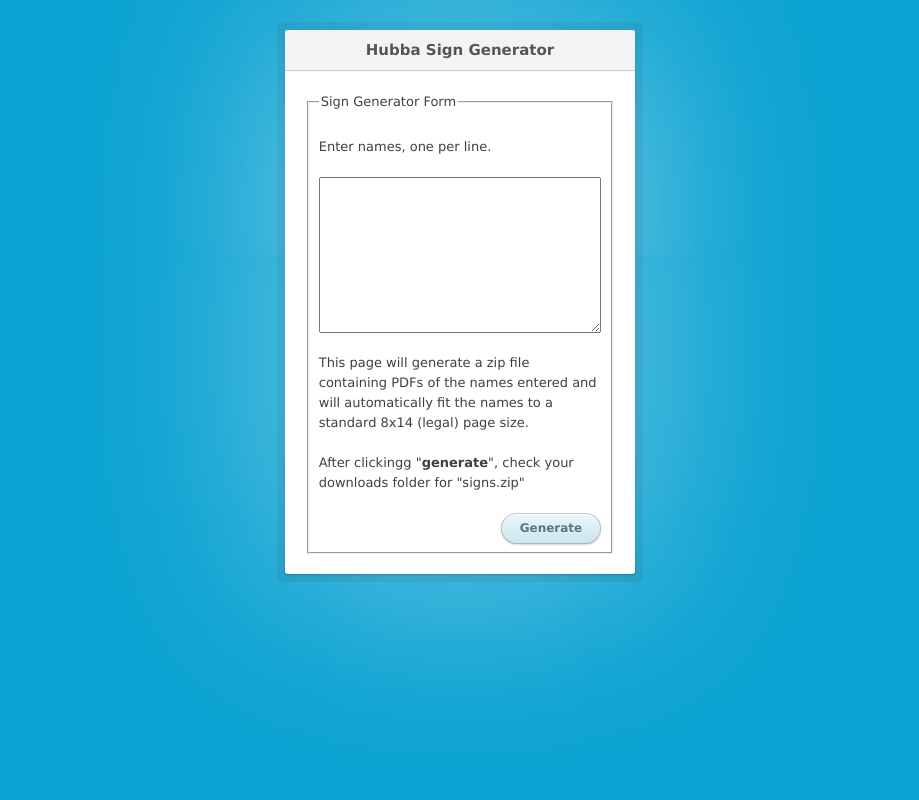
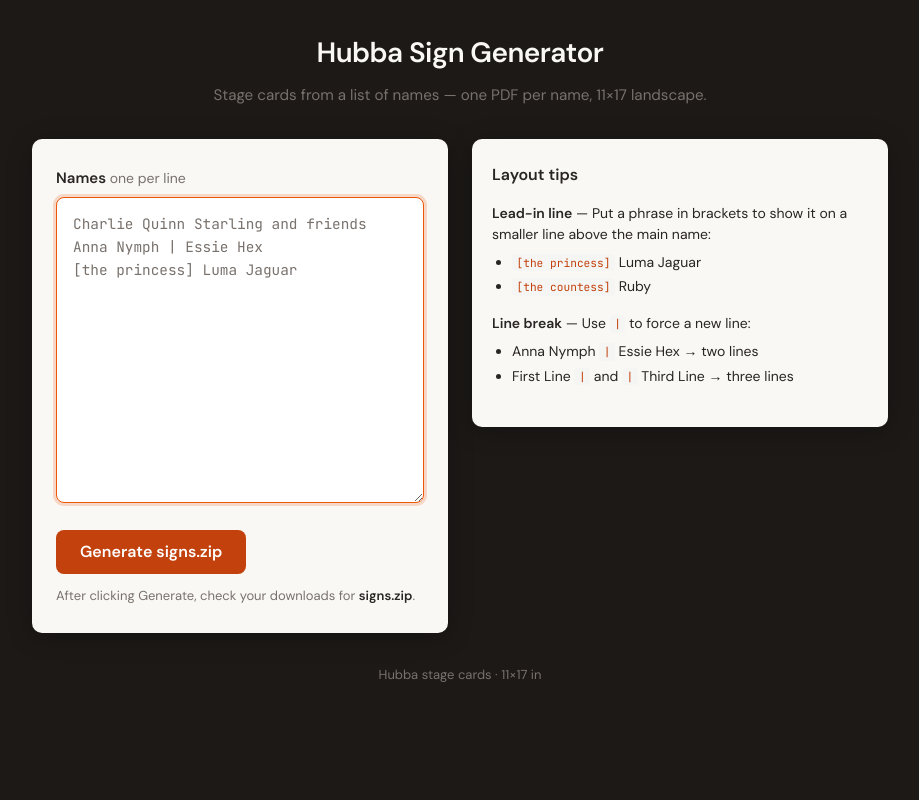
Before and after one commit to netik/hubba_stage_cards, a Flask app: page /signs/ in a window 1280 px wide. Shown: the whole page, without its empty margins (180-1099 px from the left). Run offline with Flask 3, Linux system fonts and the light colour scheme.

Commit message:
add commands in the text for the signs

```diff
--- a/static/css/style.css
+++ b/static/css/style.css
@@ -1,178 +1,225 @@
-/*
- * Copyright (c) 2012 Thibaut Courouble
- * http://www.cssflow.com
- * Licensed under the MIT License
- *
- * Sass/SCSS source: https://goo.gl/0jzXf
- * PSD by Orman Clark: https://goo.gl/D8zmk
- */
+/* Hubba Sign Generator — stage card form */
+
+:root {
+  --bg: #1c1917;
+  --card: #faf8f5;
+  --text: #292524;
+  --muted: #78716c;
+  --accent: #c2410c;
+  --accent-hover: #9a3412;
+  --border: #e7e5e4;
+  --focus: #ea580c;
+  --radius: 10px;
+  --font-sans: "DM Sans", system-ui, sans-serif;
+  --font-mono: "JetBrains Mono", ui-monospace, monospace;
+}
+
+*,
+*::before,
+*::after {
+  box-sizing: border-box;
+}
 
 body {
-  font: 13px/20px "Lucida Grande", Tahoma, Verdana, sans-serif;
-  color: #404040;
-  background: #0ca3d2;
+  margin: 0;
+  min-height: 100vh;
+  font-family: var(--font-sans);
+  font-size: 16px;
+  line-height: 1.5;
+  color: var(--text);
+  background: var(--bg);
+  -webkit-font-smoothing: antialiased;
 }
 
-.login {
-  position: relative;
-  margin: 30px auto;
-  padding: 20px 20px 20px;
-  width: 310px;
-  background: white;
-  border-radius: 3px;
-  -webkit-box-shadow: 0 0 200px rgba(255, 255, 255, 0.5), 0 1px 2px rgba(0, 0, 0, 0.3);
-  box-shadow: 0 0 200px rgba(255, 255, 255, 0.5), 0 1px 2px rgba(0, 0, 0, 0.3);
+.page {
+  max-width: 56rem;
+  margin: 0 auto;
+  padding: 2rem 1.25rem 3rem;
 }
 
-.login:before {
-  content: '';
-  position: absolute;
-  top: -8px;
-  right: -8px;
-  bottom: -8px;
-  left: -8px;
-  z-index: -1;
-  background: rgba(0, 0, 0, 0.08);
-  border-radius: 4px;
+/* Two columns: form left, tips right */
+.columns {
+  display: grid;
+  grid-template-columns: 1fr 1fr;
+  gap: 1.5rem;
+  align-items: start;
 }
 
-.login h1 {
-  margin: -20px -20px 21px;
-  line-height: 40px;
-  font-size: 15px;
-  font-weight: bold;
-  color: #555;
-  text-align: center;
-  text-shadow: 0 1px white;
-  background: #f3f3f3;
-  border-bottom: 1px solid #cfcfcf;
-  border-radius: 3px 3px 0 0;
-  background-image: -webkit-linear-gradient(top, whiteffd, #eef2f5);
-  background-image: -moz-linear-gradient(top, whiteffd, #eef2f5);
-  background-image: -o-linear-gradient(top, whiteffd, #eef2f5);
-  background-image: linear-gradient(to bottom, whiteffd, #eef2f5);
-  -webkit-box-shadow: 0 1px whitesmoke;
-  box-shadow: 0 1px whitesmoke;
+@media (max-width: 700px) {
+  .columns {
+    grid-template-columns: 1fr;
+  }
 }
 
-.login p {
-  margin: 20px 0 0;
+/* Header */
+.header {
+  text-align: center;
+  margin-bottom: 2rem;
 }
 
-.login p:first-child {
+.header h1 {
+  margin: 0 0 0.35em;
+  font-size: 1.75rem;
+  font-weight: 600;
+  color: var(--card);
+  letter-spacing: -0.02em;
+}
+
+.tagline {
+  margin: 0;
+  font-size: 0.95rem;
+  color: var(--muted);
+}
+
+/* Form card (left column) */
+.form {
+  background: var(--card);
+  border-radius: var(--radius);
+  padding: 1.75rem 1.5rem;
+  box-shadow: 0 4px 24px rgba(0, 0, 0, 0.25);
+}
+
+.label {
+  display: block;
+  font-weight: 600;
+  font-size: 0.9375rem;
+  color: var(--text);
+  margin-bottom: 0.5rem;
+}
+
+.hint {
+  font-weight: 400;
+  color: var(--muted);
+  font-size: 0.875rem;
+}
+
+.textarea {
+  width: 100%;
+  min-height: 12em;
+  margin-bottom: 1.25rem;
+  padding: 0.875rem 1rem;
+  font-family: var(--font-mono);
+  font-size: 0.9rem;
+  line-height: 1.6;
+  color: var(--text);
+  background: #fff;
+  border: 1px solid var(--border);
+  border-radius: 8px;
+  resize: vertical;
+  transition: border-color 0.15s, box-shadow 0.15s;
+}
+
+.textarea::placeholder {
+  color: var(--muted);
+}
+
+.textarea:hover {
+  border-color: #d6d3d1;
+}
+
+.textarea:focus {
+  outline: none;
+  border-color: var(--focus);
+  box-shadow: 0 0 0 3px rgba(234, 88, 12, 0.2);
+}
+
+/* Layout tips (right column) */
+.help-col {
+  background: var(--card);
+  border-radius: var(--radius);
+  padding: 1.5rem 1.25rem;
+  box-shadow: 0 4px 24px rgba(0, 0, 0, 0.25);
+  position: sticky;
+  top: 1.5rem;
+}
+
+.help-title {
+  margin: 0 0 1rem;
+  font-size: 1rem;
+  font-weight: 600;
+  color: var(--text);
+}
+
+.help-content p {
+  margin: 0 0 0.5em;
+  font-size: 0.875rem;
+  color: var(--text);
+}
+
+.help-content p:first-child {
   margin-top: 0;
 }
 
-.login input[type=text], .login input[type=password] {
-  width: 278px;
+.help-content ul {
+  margin: 0.25em 0 1em 1.25em;
+  padding: 0;
 }
 
-.login p.remember_me {
-  float: left;
-  line-height: 31px;
+.help-content li {
+  margin-bottom: 0.25em;
+  font-size: 0.875rem;
+  color: var(--text);
 }
 
-.login p.remember_me label {
-  font-size: 12px;
-  color: #777;
-  cursor: pointer;
+.help-content code {
+  font-family: var(--font-mono);
+  font-size: 0.8em;
+  padding: 0.15em 0.4em;
+  background: #f5f5f4;
+  border-radius: 4px;
+  color: var(--accent);
 }
 
-.login p.remember_me input {
-  position: relative;
-  bottom: 1px;
-  margin-right: 4px;
-  vertical-align: middle;
+/* Submit */
+.submit-wrap {
+  margin: 0 0 0.75rem;
 }
 
-.login p.submit {
-  text-align: right;
+.btn {
+  display: inline-block;
+  padding: 0.7rem 1.5rem;
+  font-family: var(--font-sans);
+  font-size: 1rem;
+  font-weight: 600;
+  color: #fff;
+  background: var(--accent);
+  border: none;
+  border-radius: 8px;
+  cursor: pointer;
+  transition: background 0.15s, transform 0.1s;
 }
 
-.login-help {
-  margin: 20px 0;
-  font-size: 11px;
-  color: white;
-  text-align: center;
-  text-shadow: 0 1px #2a85a1;
+.btn:hover {
+  background: var(--accent-hover);
 }
 
-.login-help a {
-  color: #cce7fa;
-  text-decoration: none;
+.btn:active {
+  transform: scale(0.98);
 }
 
-.login-help a:hover {
-  text-decoration: underline;
+.btn:focus {
+  outline: none;
+  box-shadow: 0 0 0 3px rgba(234, 88, 12, 0.35);
 }
 
-:-moz-placeholder {
-  color: #c9c9c9 !important;
-  font-size: 13px;
+.download-hint {
+  margin: 0;
+  font-size: 0.8125rem;
+  color: var(--muted);
 }
 
-::-webkit-input-placeholder {
-  color: #ccc;
-  font-size: 13px;
+.download-hint strong {
+  color: var(--text);
 }
 
-input {
-  font-family: 'Lucida Grande', Tahoma, Verdana, sans-serif;
-  font-size: 14px;
+/* Footer */
+.footer {
+  margin-top: 2rem;
+  text-align: center;
 }
 
-input[type=text], input[type=password] {
-  margin: 5px;
-  padding: 0 10px;
-  width: 200px;
-  height: 34px;
-  color: #404040;
-  background: white;
-  border: 1px solid;
-  border-color: #c4c4c4 #d1d1d1 #d4d4d4;
-  border-radius: 2px;
-  outline: 5px solid #eff4f7;
-  -moz-outline-radius: 3px;
-  -webkit-box-shadow: inset 0 1px 3px rgba(0, 0, 0, 0.12);
-  box-shadow: inset 0 1px 3px rgba(0, 0, 0, 0.12);
+.footer p {
+  margin: 0;
+  font-size: 0.8125rem;
+  color: var(--muted);
 }
-
-input[type=text]:focus, input[type=password]:focus {
-  border-color: #7dc9e2;
-  outline-color: #dceefc;
-  outline-offset: 0;
-}
-
-input[type=submit] {
-  padding: 0 18px;
-  height: 29px;
-  font-size: 12px;
-  font-weight: bold;
-  color: #527881;
-  text-shadow: 0 1px #e3f1f1;
-  background: #cde5ef;
-  border: 1px solid;
-  border-color: #b4ccce #b3c0c8 #9eb9c2;
-  border-radius: 16px;
-  outline: 0;
-  -webkit-box-sizing: content-box;
-  -moz-box-sizing: content-box;
-  box-sizing: content-box;
-  background-image: -webkit-linear-gradient(top, #edf5f8, #cde5ef);
-  background-image: -moz-linear-gradient(top, #edf5f8, #cde5ef);
-  background-image: -o-linear-gradient(top, #edf5f8, #cde5ef);
-  background-image: linear-gradient(to bottom, #edf5f8, #cde5ef);
-  -webkit-box-shadow: inset 0 1px white, 0 1px 2px rgba(0, 0, 0, 0.15);
-  box-shadow: inset 0 1px white, 0 1px 2px rgba(0, 0, 0, 0.15);
-}
-
-input[type=submit]:active {
-  background: #cde5ef;
-  border-color: #9eb9c2 #b3c0c8 #b4ccce;
-  -webkit-box-shadow: inset 0 0 3px rgba(0, 0, 0, 0.2);
-  box-shadow: inset 0 0 3px rgba(0, 0, 0, 0.2);
-}
-
-.lt-ie9 input[type=text], .lt-ie9 input[type=password] {
-  line-height: 34px;
-}
--- a/templates/index.html
+++ b/templates/index.html
@@ -2,39 +2,57 @@
 <html lang="en">
 <head>
   <meta charset="utf-8">
+  <meta name="viewport" content="width=device-width, initial-scale=1">
   <title>Hubba Sign Generator</title>
+  <link rel="preconnect" href="https://fonts.googleapis.com">
+  <link rel="preconnect" href="https://fonts.gstatic.com" crossorigin>
+  <link href="https://fonts.googleapis.com/css2?family=DM+Sans:ital,opsz,wght@0,9..40,400;0,9..40,600;1,9..40,400&family=JetBrains+Mono:wght@400&display=swap" rel="stylesheet">
   <link rel="stylesheet" href="/signs/static/css/style.css">
 </head>
 <body>
-  <main>
-    <div class="login">
+  <main class="page">
+    <header class="header">
       <h1>Hubba Sign Generator</h1>
-      <form method="post" action="/signs/make">
-        <fieldset>
-          <legend>Sign Generator Form</legend>
-          <p>Enter names, one per line.</p>
-          <p>
-	    <div style="display: flex">
-	      <textarea id="namelist" name="namelist" style="flex: 1" width="100%" rows="10"></textarea>
-            </div>
-          </p>
-	  <p>
-	    This page will generate a zip file containing PDFs of the
-	    names entered and will automatically fit the names to
-	    a standard 8x14 (legal) page size.
-	  </p>
-	  <p>
-	    After clickingg "<b>generate</b>", check your downloads folder for "signs.zip"
-          </p>
-          <p class="submit">
-            <input type="submit" id="commit" name="commit" value="Generate">
-          </p>
-        </fieldset>
+      <p class="tagline">Stage cards from a list of names — one PDF per name, 11×17 landscape.</p>
+    </header>
+
+    <div class="columns">
+      <form method="post" action="/signs/make" class="form form-col">
+        <label for="namelist" class="label">Names <span class="hint">one per line</span></label>
+        <textarea
+          id="namelist"
+          name="namelist"
+          class="textarea"
+          rows="12"
+          placeholder="Charlie Quinn Starling and friends&#10;Anna Nymph | Essie Hex&#10;[the princess] Luma Jaguar"
+          autofocus
+        ></textarea>
+        <p class="submit-wrap">
+          <button type="submit" class="btn">Generate signs.zip</button>
+        </p>
+        <p class="download-hint">After clicking Generate, check your downloads for <strong>signs.zip</strong>.</p>
       </form>
+
+      <aside class="help-col">
+        <h2 class="help-title">Layout tips</h2>
+        <div class="help-content">
+          <p><strong>Lead-in line</strong> — Put a phrase in brackets to show it on a smaller line above the main name:</p>
+          <ul>
+            <li><code>[the princess]</code> Luma Jaguar</li>
+            <li><code>[the countess]</code> Ruby</li>
+          </ul>
+          <p><strong>Line break</strong> — Use <code>|</code> to force a new line:</p>
+          <ul>
+            <li>Anna Nymph <code>|</code> Essie Hex → two lines</li>
+            <li>First Line <code>|</code> and <code>|</code> Third Line → three lines</li>
+          </ul>
+        </div>
+      </aside>
     </div>
+
+    <footer class="footer">
+      <p>Hubba stage cards · 11×17 in</p>
+    </footer>
   </main>
-  <footer>
-    <!-- Footer content goes here -->
-  </footer>
 </body>
 </html>
```
Also changed, not shown: make_signs.py (+82 -5 lines).
